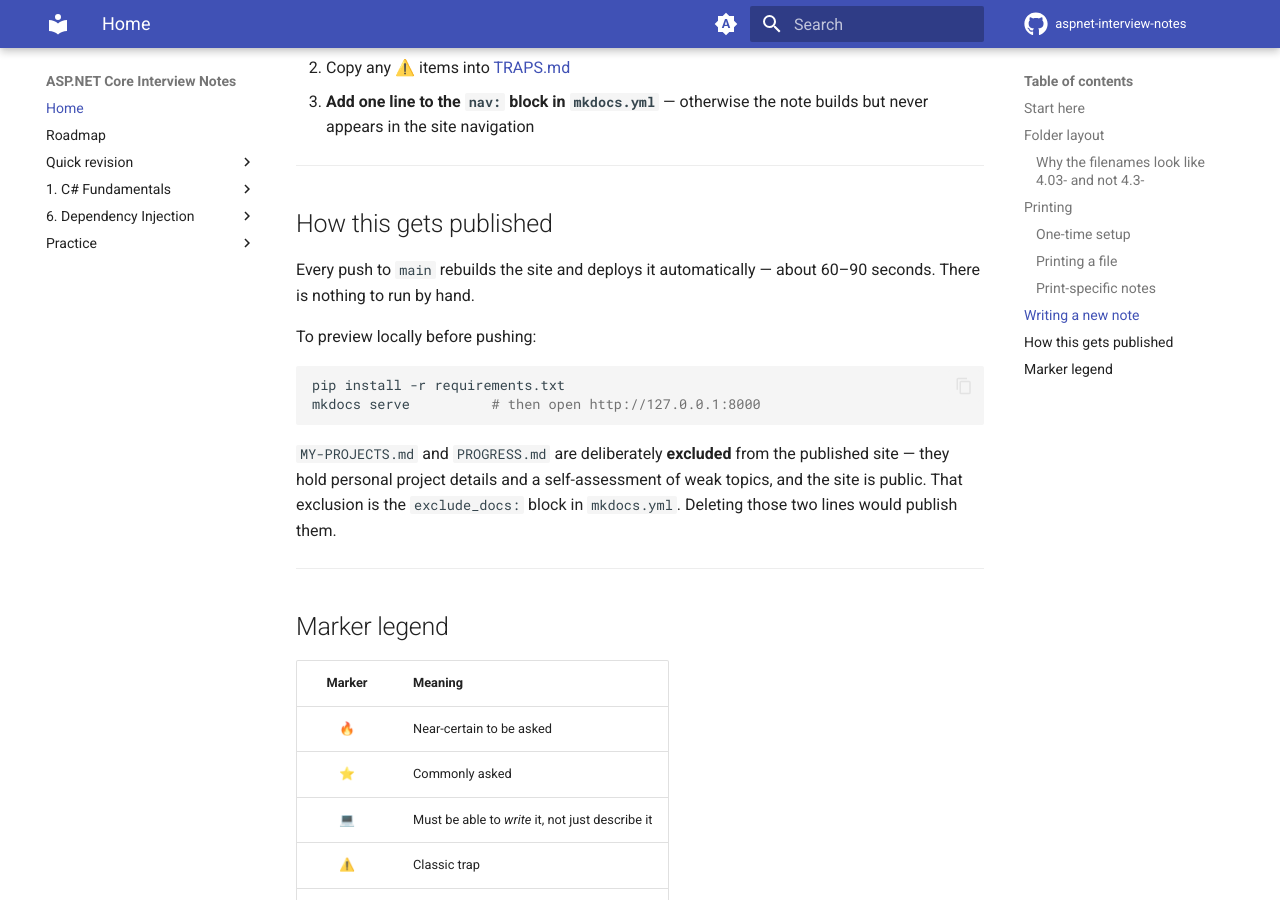
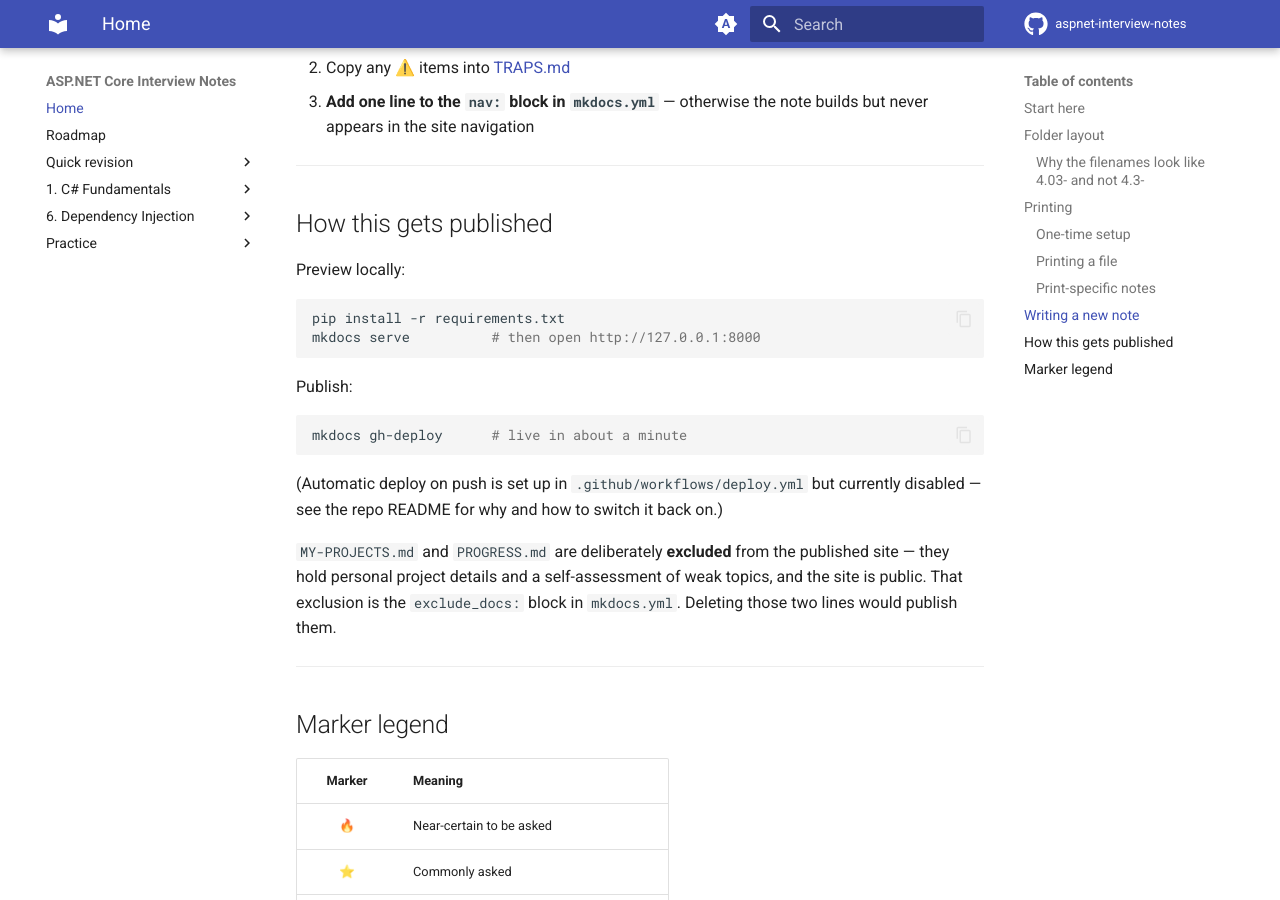
Before and after one commit to sultanfarooka/aspnet-interview-notes, an MkDocs documentation site: the page built from docs/index.md, in a window 1280 px wide and 900 px high, scrolled down 3224 px. Built offline with MkDocs 1.6.1 and Material for MkDocs 9.7.7, drawn with Linux system fonts in a browser that asks for light colours; comment, search, counter and statistics services are not loaded.

Commit message:
Document gh-deploy as the publish step
GitHub Actions is blocked on this account by a billing lock, so the
workflow is disabled and Pages serves from the gh-pages branch instead.
Re-enabling instructions are in the README.

Co-Authored-By: Claude Opus 5 <noreply@anthropic.com>

````diff
--- a/docs/index.md
+++ b/docs/index.md
@@ -132,15 +132,21 @@ Then do three things:
 
 ## How this gets published
 
-Every push to `main` rebuilds the site and deploys it automatically — about 60–90 seconds.
-There is nothing to run by hand.
-
-To preview locally before pushing:
+Preview locally:
 
 ```bash
 pip install -r requirements.txt
 mkdocs serve          # then open http://127.0.0.1:8000
 ```
+
+Publish:
+
+```bash
+mkdocs gh-deploy      # live in about a minute
+```
+
+(Automatic deploy on push is set up in `.github/workflows/deploy.yml` but currently
+disabled — see the repo README for why and how to switch it back on.)
 
 `MY-PROJECTS.md` and `PROGRESS.md` are deliberately **excluded** from the published site —
 they hold personal project details and a self-assessment of weak topics, and the site is
````
Also changed, not shown: README.md (+18 -2 lines).
